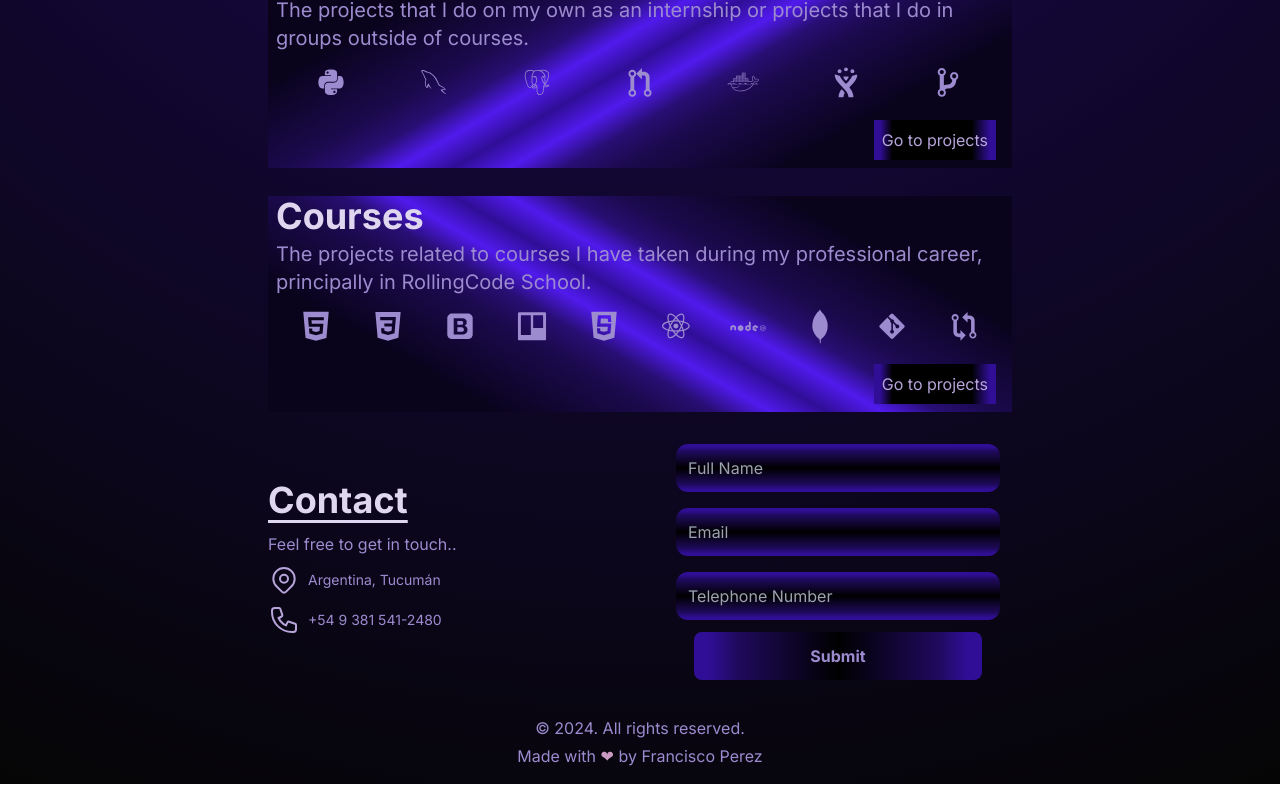
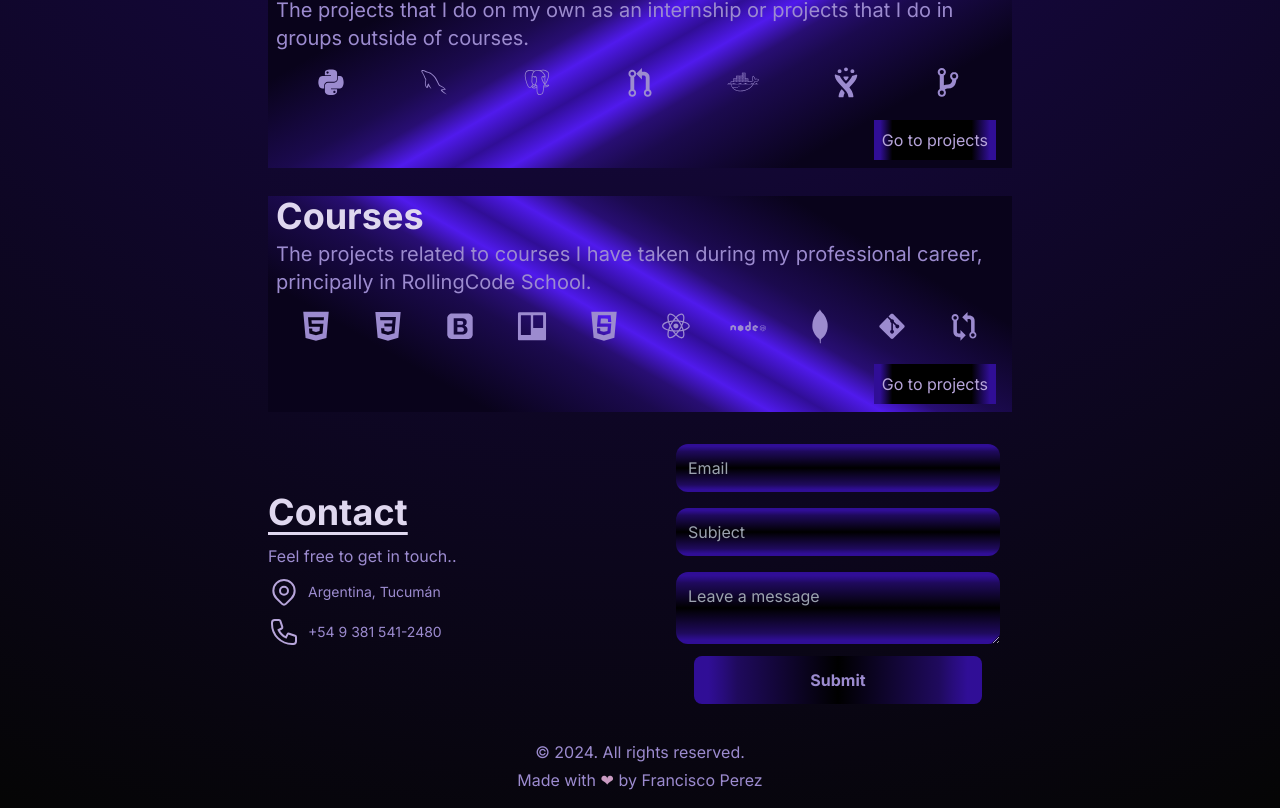
Before and after one commit to FranprzDev/Portfolio-FprzDev, a Next.js app: page / in a window 1280 px wide. Shown: the part 1961-2769 px from the top of the page. Before the commit the page ends 2745 px from the top, so only its background shows below. Built offline with nearby package versions, Linux system fonts and the light colour scheme.

Commit message:
useForm custom hook & contact me

```diff
--- a/src/app/Components/Contact.jsx
+++ b/src/app/Components/Contact.jsx
@@ -1,4 +1,49 @@
+import { useForm } from "../hooks/useForm";
+
+const initialForm = {
+  email: "",
+  subject: "",
+  message: ""
+};
+
+const validationsForm = (form) => {
+  let errors = {};
+  let regexSubject = /^[A-Za-zÑñÁáÉéÍíÓóÚúÜü\s]{4,40}$/;
+  let regexEmail = /^(\w+[/./-]?){1,}@[a-z]+[/.]\w{2,}$/;
+  let regexMessage = /^.{1,255}$/;
+
+  if (!form.email.trim()) {
+    errors.email = "**Email is required**";
+  } else if (!regexEmail.test(form.email.trim())) {
+    errors.email = "Invalid email";
+  }
+  console.log("form", form)
+
+  if (!form.subject.trim()) {
+    errors.subject = "**Subject is required**";
+  } else if (!regexSubject.test(form.subject.trim())) {
+    errors.subject = "Invalid Subject";
+  }
+
+  if (!form.message.trim()) {
+    errors.message = "**The Message field is required**";
+  } else if (!regexMessage.test(form.message.trim())) {
+    errors.message = "Must be less than 255 characters";
+  }
+
+  return errors;
+};
+
 function Contact() {
+  const {
+    form,
+    errors,
+    response,
+    handleBlur,
+    handleChange,
+    handleSubmit,
+  } = useForm(initialForm, validationsForm);
+
   return (
     <section className="w-full max-w-3xl flex justify-center" id="contact">
       <article className="grid grid-cols-1 md:grid-cols-2 w-full">
@@ -50,55 +95,74 @@ function Contact() {
             <div className="ml-2 text-sm">+54 9 381 541-2480</div>
           </div>
         </div>
-        {/* Parte de los inputs */}
+
         <div className="pl-3 sm:rounded-lg md:flex md:flex-col md:justify-center lg:auto-cols-max">
-          <form className="p-6 flex flex-col justify-center">
+          <form className="p-6 flex flex-col justify-center" onSubmit={handleSubmit}>
             <div className="flex flex-col">
               <label htmlFor="name" className="hidden">
-                Full Name
-              </label>
-              <input
-                type="name"
-                name="name"
-                id="name"
-                placeholder="Full Name"
-                className="lg:max-w-[400px] w-100 mt-2 py-3 px-3 rounded-xl bg-input text-third focus:outline-none"
-              />
-            </div>
-
-            <div className="flex flex-col mt-2">
-              <label htmlFor="email" className="hidden">
                 Email
               </label>
               <input
                 type="email"
                 name="email"
-                id="email"
+                id="userEmail"
                 placeholder="Email"
                 className="lg:max-w-[400px] w-100 mt-2 py-3 px-3 rounded-xl bg-input text-third focus:outline-none"
+                onChange={handleChange}
+                value={form.email}
+                onBlur={handleBlur}
+                required
               />
+              {errors.email && <p className="my-1 text-first">{errors.email}</p>}
+
+            </div>
+
+            <div className="flex flex-col mt-2">
+              <label htmlFor="email" className="hidden">
+                subject
+              </label>
+              <input
+                type="subject"
+                name="subject"
+                id="userSubject"
+                placeholder="Subject"
+                className="lg:max-w-[400px] w-100 mt-2 py-3 px-3 rounded-xl bg-input text-third focus:outline-none"
+                onChange={handleChange}
+                onBlur={handleBlur}
+                value={form.subject}
+                required
+              />
+              {errors.subject && <p className="my-1 text-first">{errors.subject}</p>}
             </div>
 
             <div className="flex flex-col mt-2">
               <label htmlFor="tel" className="hidden">
-                Number
+                Message
               </label>
-              <input
-                type="tel"
-                name="tel"
-                id="tel"
-                placeholder="Telephone Number"
+              <textarea
+                type="message"
+                name="message"
+                id="userMessage"
+                placeholder="Leave a message"
                 className="lg:max-w-[400px] w-100 xl:max-w-[24rem] mt-2 py-3 px-3 rounded-xl bg-input text-third focus:outline-none"
-              />
+                onChange={handleChange}
+                onBlur={handleBlur}
+                value={form.message}
+                required
+              >
+              </textarea>
+              {errors.message && <p className="my-1 text-first">{errors.message}</p>}
             </div>
 
             <button
               type="submit"
               className="md:w-32 md:mx-auto lg:w-64 xl:w-72 bg-submit hover:bg-black-500 text-third font-bold py-3 px-6 rounded-lg mt-3"
+              value="Submit"
             >
               Submit
             </button>
           </form>
+          {/* {response && <Modal/>} */}
         </div>
       </article>
     </section>
--- /dev/null
+++ b/src/app/hooks/useForm.jsx
@@ -0,0 +1,61 @@
+import { useState } from "react"
+
+
+export const useForm = (initialForm, validateForm) => {
+    const [form, setForm] = useState(initialForm);
+    const [errors, setErrors] = useState({});
+    const [loading, setLoading] = useState(false);
+    const [response, setResponse] = useState(null);
+
+    const handleChange = (e) => {
+        setForm({
+            ...form,
+            [e.target.name]: e.target.value
+        })
+    }
+
+    const handleBlur = (e) => {
+        handleChange(e);
+        setErrors(validateForm(form))
+    }
+
+    const handleSubmit = (e) => {
+        e.preventDefault();
+
+        setErrors(validateForm(form));
+
+        if (Object.keys(errors).length === 0) {
+            const url = "https://formsubmit.co/ajax/franciscoperezdeveloper@gmail.com";
+            setLoading(true)
+
+            fetch(url, {
+                method: "POST",
+                headers: {
+                    "Content-Type": "application/json",
+                },
+                body: JSON.stringify(form),
+            })
+                .then((res) => {
+                    setLoading(false);
+                    setResponse(true);
+                    setForm(initialForm);
+
+                    setTimeout(()=>{
+                        setResponse(false)
+                    }, 3000)
+                })
+        } else {
+            return;
+        }
+    }
+
+    return {
+        form,
+        errors,
+        loading,
+        response,
+        handleChange,
+        handleBlur,
+        handleSubmit,
+    }
+}
```
